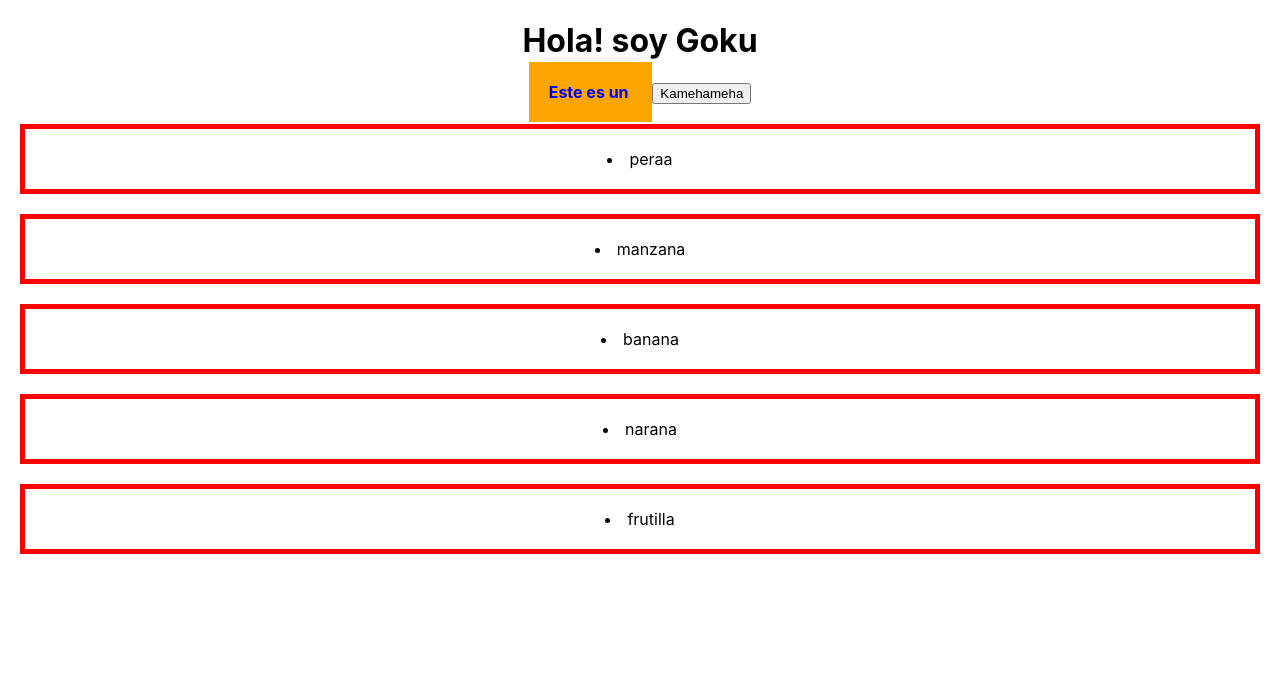
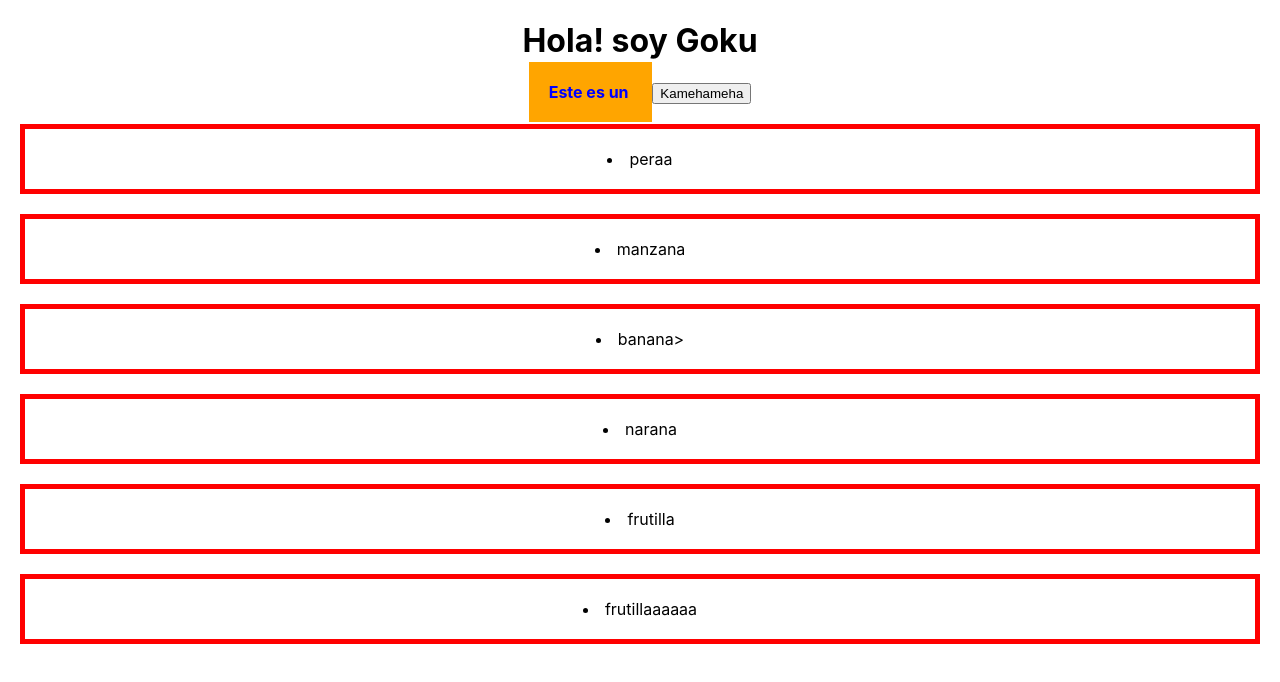
Before and after one commit to lhbasilone/appReact, a React (Create React App) app: page / in a window 1280 px wide. Shown: the top 682 px of the page. Built offline with nearby package versions, Linux system fonts and the light colour scheme.

Commit message:
"escribo y cierro"

```diff
--- a/src/App.jsx
+++ b/src/App.jsx
@@ -27,9 +27,10 @@ const estilos = {
  {boton}
 <li>peraa</li>
 <li>manzana</li>
-<li>banana</li>
+<li>banana></li>
 <li>narana</li>
 <li>frutilla</li>
+<li>frutillaaaaaa</li>
 
     </div>
   );
```
